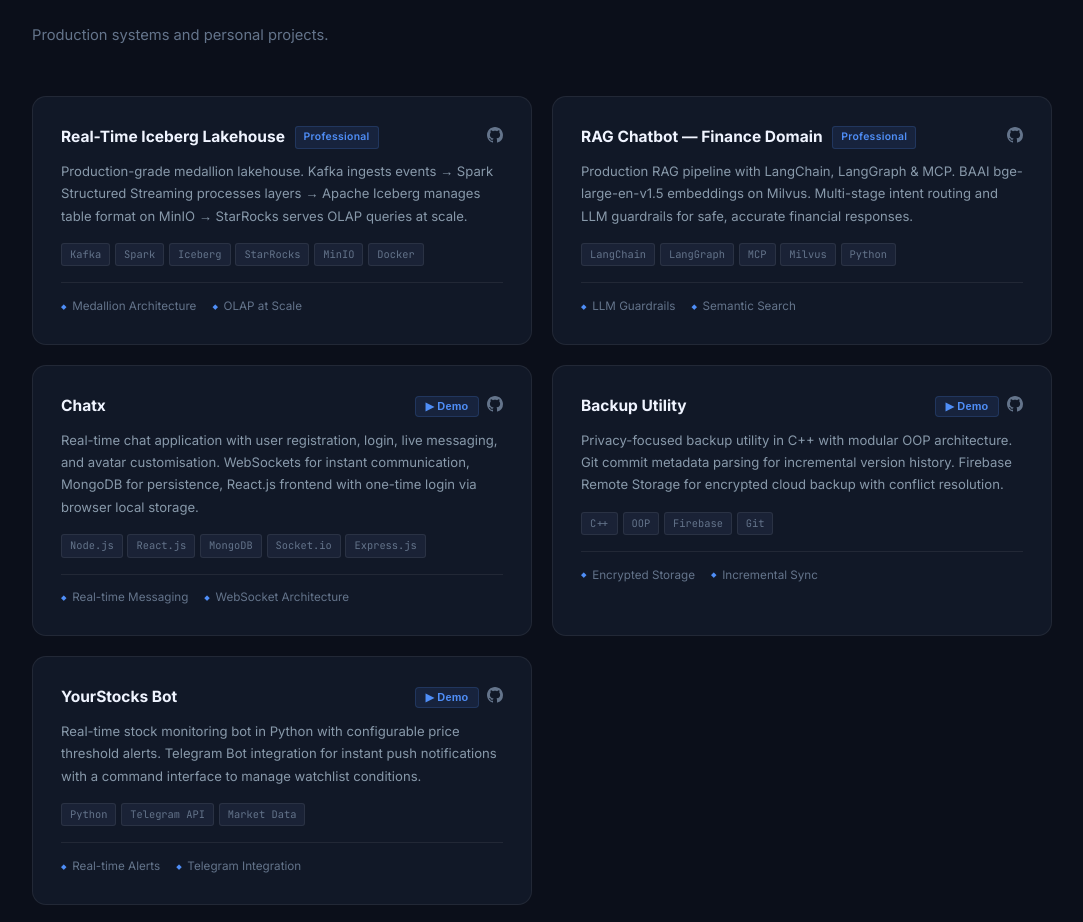
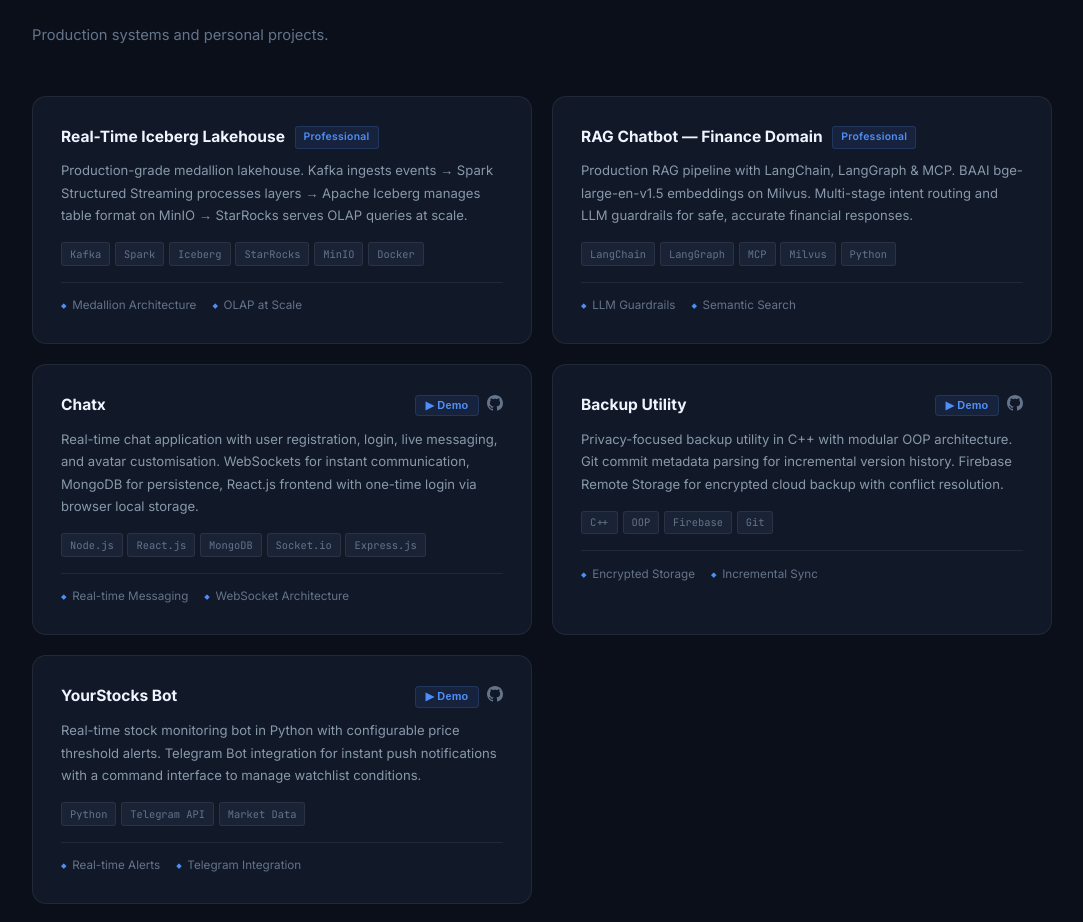
Before and after one commit to Mayank-Bansal24/portfolio, a React (Vite) app: page / in a window 1280 px wide. Shown: the part 3262-4184 px from the top of the page, without its empty margins (98-1181 px from the left). Built offline with nearby package versions, Linux system fonts and the light colour scheme.

Commit message:
Hide GitHub button for professional projects

```diff
--- a/src/components/Projects.jsx
+++ b/src/components/Projects.jsx
@@ -43,11 +43,13 @@
                 ▶ Demo
               </button>
             )}
-            <a href={proj.github} target="_blank" rel="noopener" aria-label="GitHub" className="proj-gh-link">
-              <svg viewBox="0 0 24 24" width="16" height="16" fill="currentColor">
-                <path d="M12 0C5.37 0 0 5.37 0 12c0 5.31 3.435 9.795 8.205 11.385.6.105.825-.255.825-.57 0-.285-.015-1.23-.015-2.235-3.015.555-3.795-.735-4.035-1.41-.135-.345-.72-1.41-1.23-1.695-.42-.225-1.02-.78-.015-.795.945-.015 1.62.87 1.845 1.23 1.08 1.815 2.805 1.305 3.495.99.105-.78.42-1.305.765-1.605-2.67-.3-5.46-1.335-5.46-5.925 0-1.305.465-2.385 1.23-3.225-.12-.3-.54-1.53.12-3.18 0 0 1.005-.315 3.3 1.23.96-.27 1.98-.405 3-.405s2.04.135 3 .405c2.295-1.56 3.3-1.23 3.3-1.23.66 1.65.24 2.88.12 3.18.765.84 1.23 1.905 1.23 3.225 0 4.605-2.805 5.625-5.475 5.925.435.375.81 1.095.81 2.22 0 1.605-.015 2.895-.015 3.3 0 .315.225.69.825.57A12.02 12.02 0 0 0 24 12c0-6.63-5.37-12-12-12z"/>
-              </svg>
-            </a>
+            {!proj.atWork && proj.github && (
+              <a href={proj.github} target="_blank" rel="noopener" aria-label="GitHub" className="proj-gh-link">
+                <svg viewBox="0 0 24 24" width="16" height="16" fill="currentColor">
+                  <path d="M12 0C5.37 0 0 5.37 0 12c0 5.31 3.435 9.795 8.205 11.385.6.105.825-.255.825-.57 0-.285-.015-1.23-.015-2.235-3.015.555-3.795-.735-4.035-1.41-.135-.345-.72-1.41-1.23-1.695-.42-.225-1.02-.78-.015-.795.945-.015 1.62.87 1.845 1.23 1.08 1.815 2.805 1.305 3.495.99.105-.78.42-1.305.765-1.605-2.67-.3-5.46-1.335-5.46-5.925 0-1.305.465-2.385 1.23-3.225-.12-.3-.54-1.53.12-3.18 0 0 1.005-.315 3.3 1.23.96-.27 1.98-.405 3-.405s2.04.135 3 .405c2.295-1.56 3.3-1.23 3.3-1.23.66 1.65.24 2.88.12 3.18.765.84 1.23 1.905 1.23 3.225 0 4.605-2.805 5.625-5.475 5.925.435.375.81 1.095.81 2.22 0 1.605-.015 2.895-.015 3.3 0 .315.225.69.825.57A12.02 12.02 0 0 0 24 12c0-6.63-5.37-12-12-12z"/>
+                </svg>
+              </a>
+            )}
           </div>
         </div>
         <p className="proj-desc">{proj.desc}</p>
```
